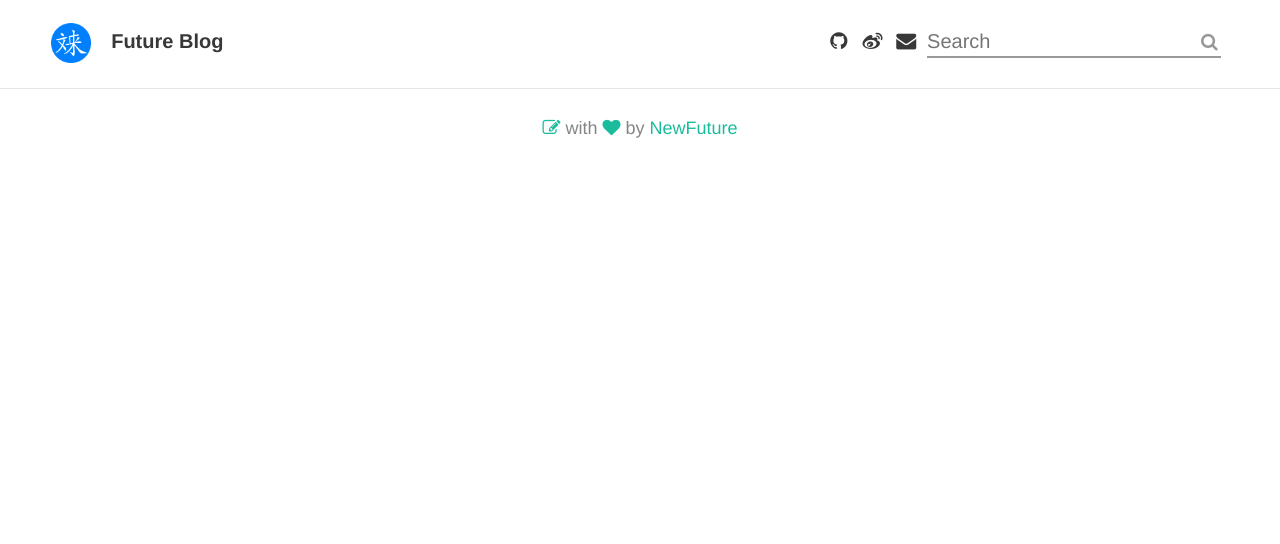
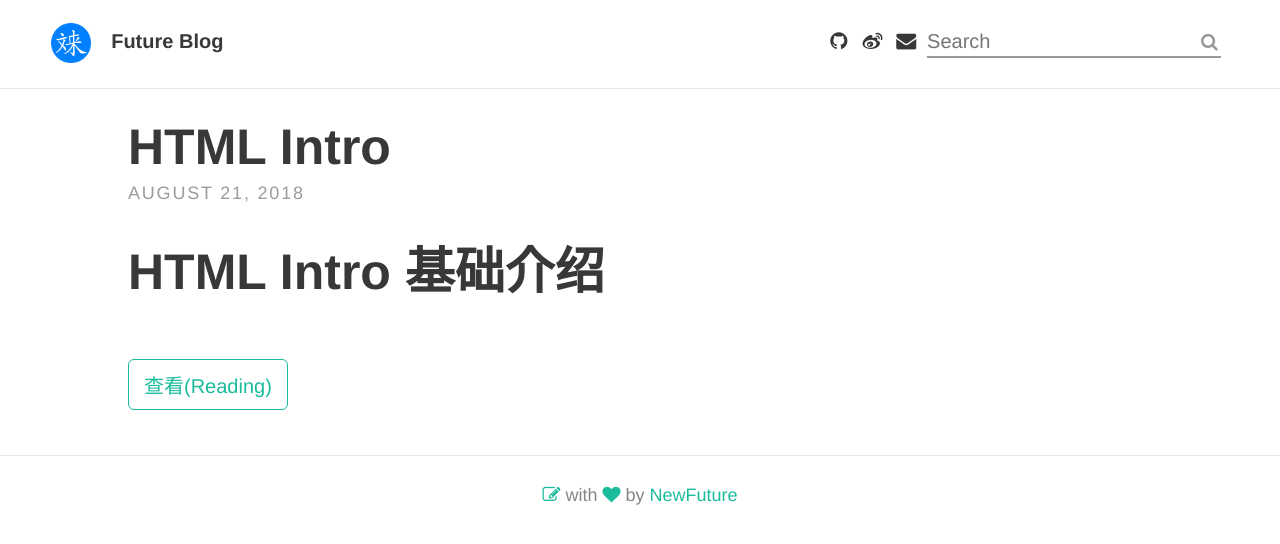
Before and after one commit to NewFuture/blog, a Jekyll site: the page built from index.html, in a window 1280 px wide. Shown: the top 544 px of the page. Built offline with Jekyll 4.4.1, drawn with Linux system fonts in a browser that asks for light colours; the list of posts is cut into pages by our own code.

Commit message:
init html-intro

```diff
--- a/_config.yml
+++ b/_config.yml
@@ -20,7 +20,7 @@ theme_settings:
 
   # Icons
   rss: false
-  email_address: "blog@newfuture.cc"# Full email address, e.g. "sam@example.com"
+  email_address: "blog@newfuture.cc" # Full email address, e.g. "sam@example.com"
   behance:
   bitbucket:
   dribbble:
--- /dev/null
+++ b/_posts/2018-08-21-html-intro.md
@@ -0,0 +1,9 @@
+---
+layout: post
+title: HTML Intro
+# feature-img:
+---
+
+# HTML Intro 基础介绍
+
+![](/assets/img/html-intro/html.png)
```
Also changed, not shown: assets/favicon.ico (deleted), assets/img/css-intro/css.png (added), assets/img/html-intro/html.png (added).
